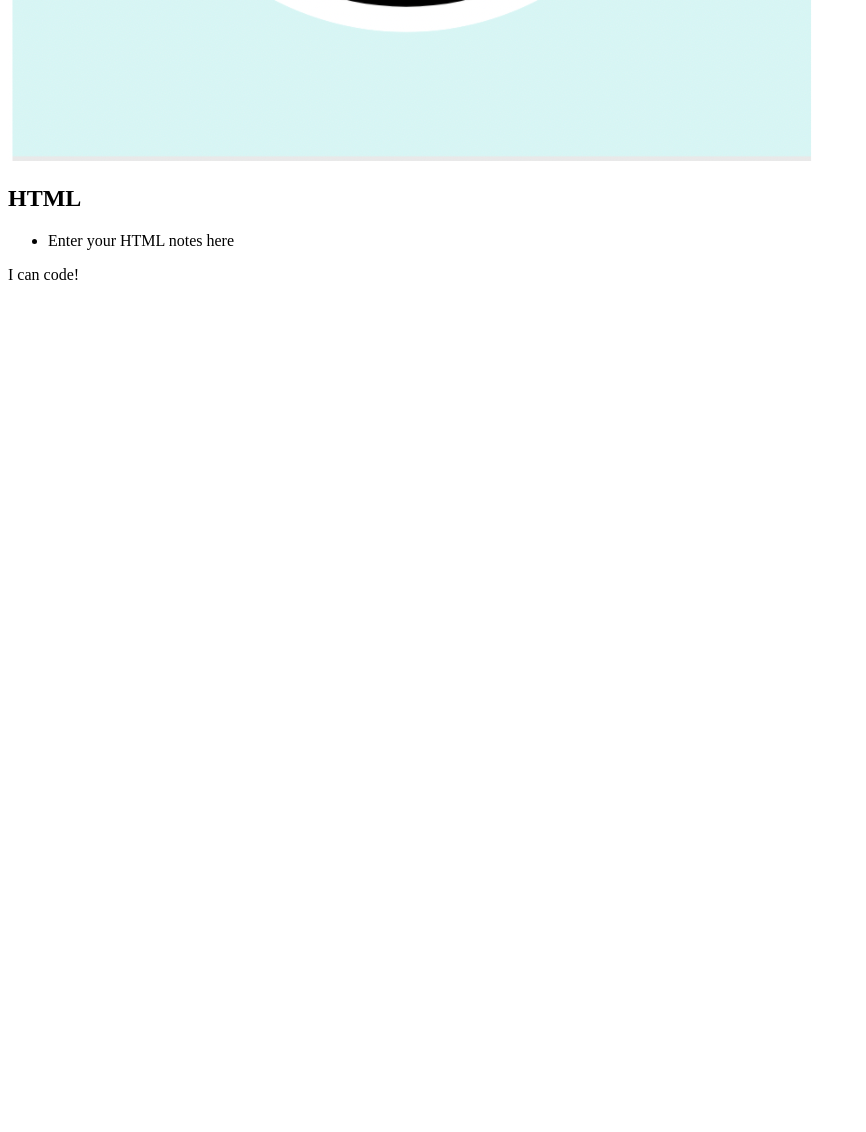
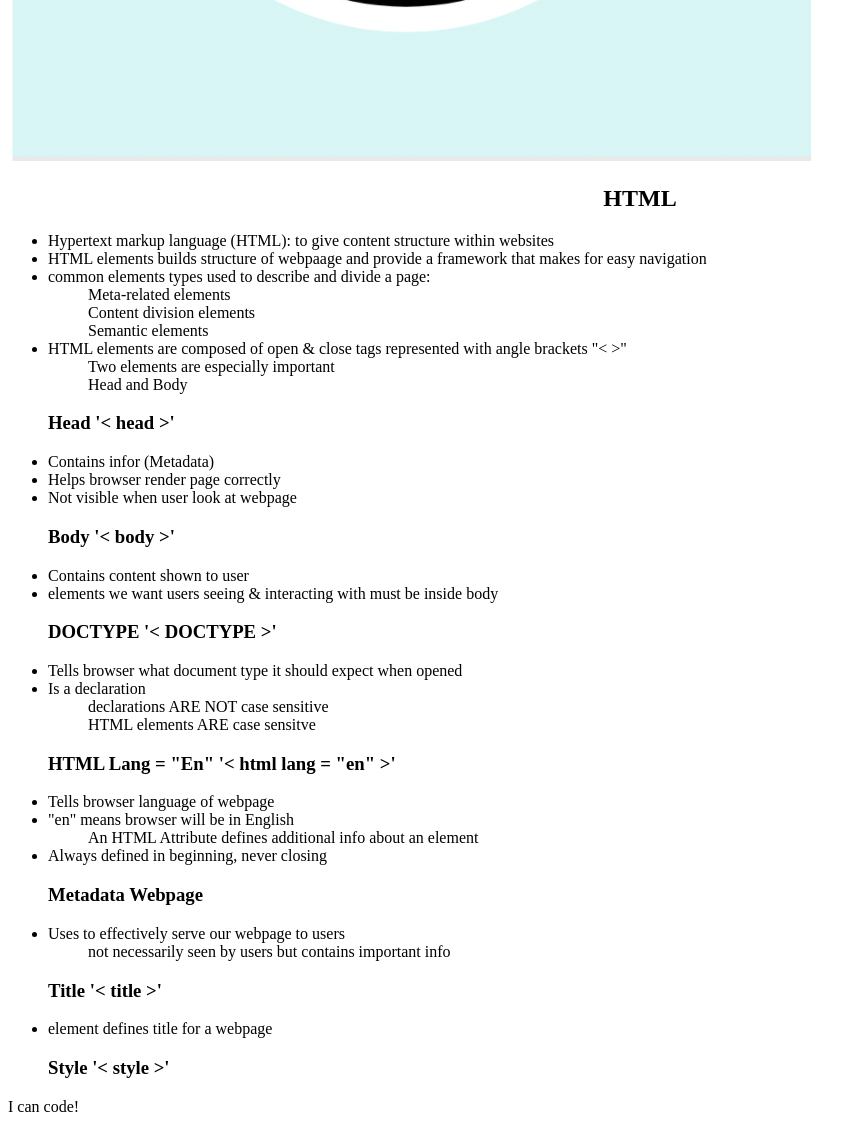
Before and after one commit to arelireyes551/prework-study-guide, a plain HTML site: page index.html in a window 1280 px wide. Shown: the part 695-1827 px from the top of the page, without its empty margins (0-866 px from the left). Before the commit the page ends 995 px from the top, so only its background shows below. Drawn offline with Linux system fonts and the light colour scheme.

Commit message:
building webpage

```diff
--- a/index.html
+++ b/index.html
@@ -8,7 +8,7 @@
   </head>
   <body>
     <header id="top">
-      <h1>Prework Study Guide</h1>
+      <h1><center>Prework Study Guide</center></h1>
       <img src="./assets/bowtie-cat.png" alt="Profile image of cat wearing a bow tie." />
     </header>
     <main>
@@ -27,10 +27,44 @@
       <section class="card" id="javascript-section">
 
       </section>
-      <h2>HTML</h2>
+      <section class ="card" id="html-section">
+      <h2><center>HTML</center></h2>
       <ul>
-        <li>Enter your HTML notes here</li>
-      </ul>
+        <li>Hypertext markup language (HTML): to give content structure within websites</li>
+        <li>HTML elements builds structure of webpaage and provide a framework that makes for easy navigation</li>
+        <li>common elements types used to describe and divide a page:</li>
+          <ol>Meta-related elements</ol>
+          <ol>Content division elements</ol>
+          <ol>Semantic elements</ol>
+        <li>HTML elements are composed of open & close tags represented with angle brackets "< >"</li>
+          <ol>Two elements are especially important</ol>
+            <ol>Head and Body</ol>
+      <h3>Head '< head >'</head></h3>
+        <li>Contains infor (Metadata)</li>
+        <li>Helps browser render page correctly</li>
+        <li>Not visible when user look at webpage</li>
+
+      <h3>Body '< body >'</head></h3>
+        <li>Contains content shown to user</li>
+        <li> elements we want users seeing & interacting with must be inside body</li>
+      <h3>DOCTYPE '< DOCTYPE >'</h3>
+        <li>Tells browser what document type it should expect when opened</li>
+        <li>Is a declaration</li>
+          <ol>declarations ARE NOT case sensitive</ol>
+          <ol>HTML elements ARE case sensitve</ol>
+      <h3>HTML Lang = "En"  '< html lang = "en" >'</h3>
+        <li>Tells browser language of webpage</li>
+        <li>"en" means browser will be in English</li>
+          <ol>An HTML Attribute defines additional info about an element</ol>
+        <li>Always defined in beginning, never closing</li>
+      <h3>Metadata Webpage</h3>
+        <li>Uses to effectively serve our webpage to users</li>
+          <ol>not necessarily seen by users but contains important info</ol>
+      <h3>Title '< title >'</h3>
+        <li>element defines title for a webpage</li>
+      <h3>Style '< style >' </h3>
+    </ul>
+      </section>
     </main>
 
     <footer>
```
